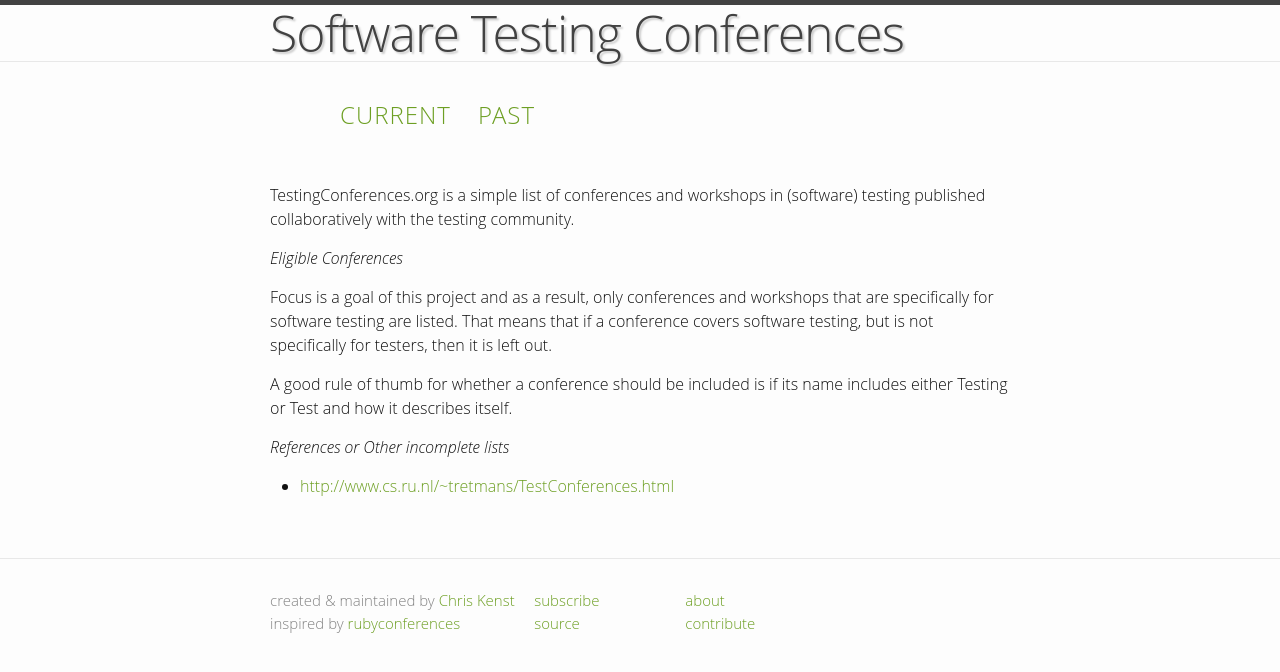
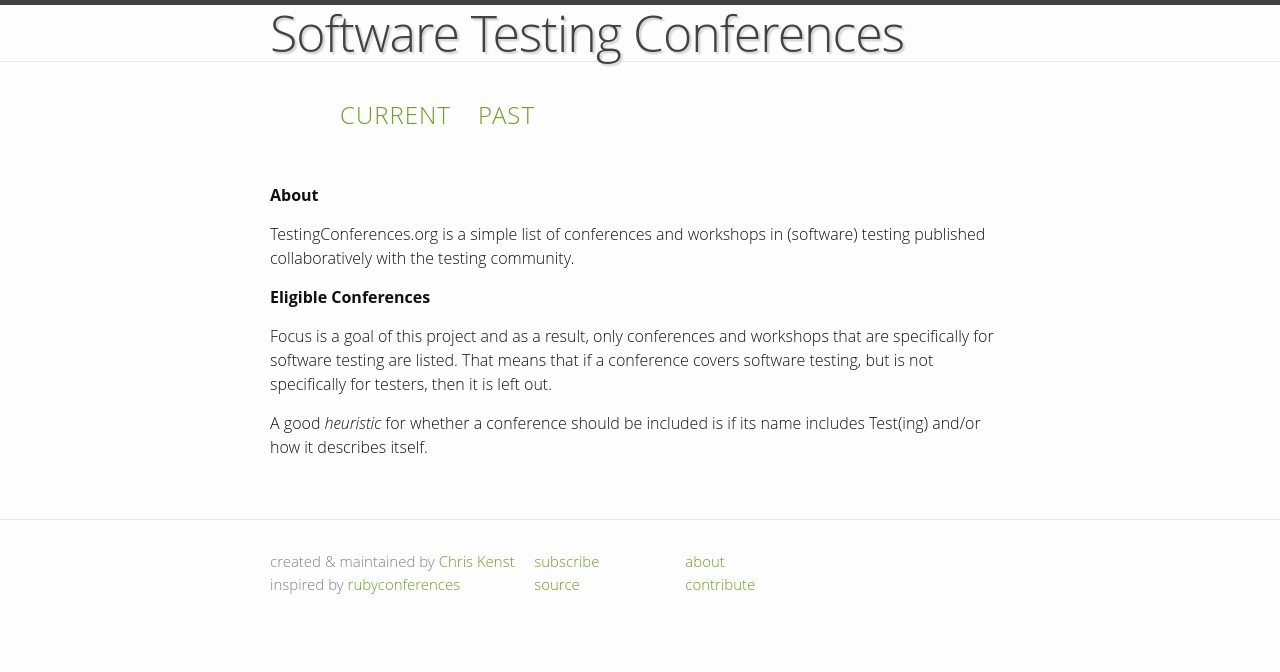
Before and after one commit to TestingConferences/testingconferences.github.io, a Jekyll site: the page built from about.md, in a window 1280 px wide. Shown: the top 672 px of the page. Built offline with Jekyll 4.4.1, drawn with Linux system fonts in a browser that asks for light colours.

Commit message:
cleaned up, formatted.

```diff
--- a/about.md
+++ b/about.md
@@ -2,15 +2,12 @@
 layout: page
 permalink: /about/
 ---
+**About**
 
 TestingConferences.org is a simple list of conferences and workshops in (software) testing published collaboratively with the testing community.
 
-_Eligible Conferences_
+**Eligible Conferences**
 
 Focus is a goal of this project and as a result, only conferences and workshops that are specifically for software testing are listed. That means that if a conference covers software testing, but is not specifically for testers, then it is left out.
 
-A good rule of thumb for whether a conference should be included is if its name includes either Testing or Test and how it describes itself.
-
-_References or Other incomplete lists_
-
-- [http://www.cs.ru.nl/~tretmans/TestConferences.html](http://www.cs.ru.nl/~tretmans/TestConferences.html)
+A good _heuristic_ for whether a conference should be included is if its name includes Test(ing) and/or how it describes itself.
```
